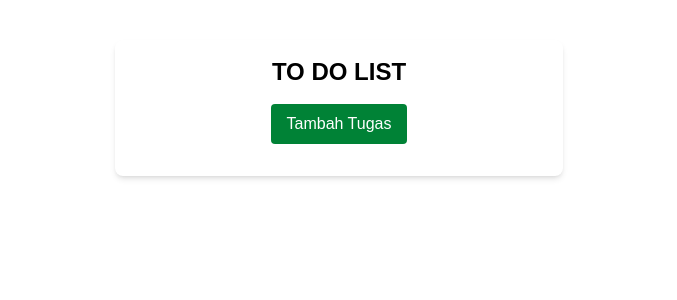
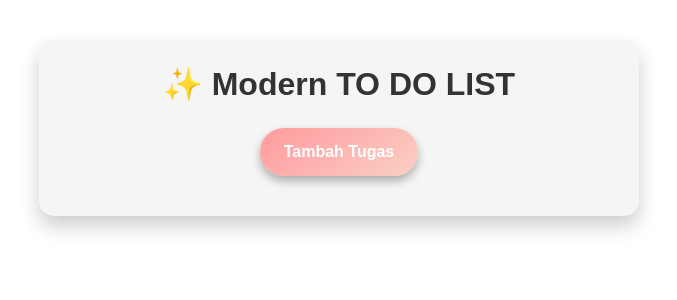
Before and after one commit to Ariqmiftah1/tdlariq, a Next.js app: page / in a window 1280 px wide. Shown: the top 300 px of the page, without its empty margins (301-978 px from the left). Built offline with nearby package versions, Linux system fonts and the light colour scheme; no server answers; the database is empty.

Commit message:
updae css

```diff
--- a/src/app/components/todolist.tsx
+++ b/src/app/components/todolist.tsx
@@ -138,27 +138,61 @@ export default function TodoList() {
   };
 
   return (
-    <div className="max-w-md mx-auto mt-10 p-4 bg-white shadow-md rounded-lg">
-      <h1 className="text-2xl text-black font-bold mb-4 flex justify-center">TO DO LIST</h1>
-      <div className="flex justify-center mb-4">
+    <div
+      style={{
+        maxWidth: '600px',
+        margin: '40px auto',
+        padding: '20px',
+        borderRadius: '15px',
+        backgroundColor: '#f5f5f5',
+        boxShadow: '0 10px 20px rgba(0, 0, 0, 0.2)',
+        fontFamily: 'Arial, sans-serif',
+      }}
+    >
+      <h1
+        style={{
+          textAlign: 'center',
+          fontSize: '2rem',
+          fontWeight: 'bold',
+          color: '#333333',
+          marginBottom: '20px',
+        }}
+      >
+        ✨ Modern TO DO LIST
+      </h1>
+      <div
+        style={{
+          display: 'flex',
+          justifyContent: 'center',
+          marginBottom: '20px',
+        }}
+      >
         <button
           onClick={addTask}
-          className="bg-green-700 hover:bg-green-900 text-white px-4 py-2 rounded"
+          style={{
+            padding: '12px 24px',
+            borderRadius: '30px',
+            background: 'linear-gradient(145deg, #ff9a9e, #fad0c4)',
+            color: '#ffffff',
+            fontWeight: 'bold',
+            cursor: 'pointer',
+            border: 'none',
+            boxShadow: '0 5px 10px rgba(0, 0, 0, 0.3)',
+          }}
         >
           Tambah Tugas
         </button>
       </div>
-      <ul>
+      <ul style={{ listStyle: 'none', padding: 0, margin: 0 }}>
         <AnimatePresence>
           {tasks.map((task) => {
             const timeLeft = calculateTimeRemaining(task.deadline);
             const isExpired = timeLeft === 'Waktu habis!';
             const taskColor = task.completed
-              ? 'bg-green-200'
+              ? '#c8e6c9'
               : isExpired
-              ? 'bg-red-200'
-              : 'bg-yellow-200';
-
+              ? '#ffcdd2'
+              : '#ffe0b2';
             return (
               <motion.li
                 key={task.id}
@@ -166,36 +200,69 @@ export default function TodoList() {
                 animate={{ opacity: 1, y: 0 }}
                 exit={{ opacity: 0, x: -20 }}
                 transition={{ duration: 0.3 }}
-                className={`flex flex-col justify-between p-2 border-b rounded-lg ${taskColor}`}
+                style={{
+                  backgroundColor: taskColor,
+                  borderRadius: '10px',
+                  padding: '16px',
+                  marginBottom: '15px',
+                  boxShadow: '0 4px 8px rgba(0, 0, 0, 0.1)',
+                }}
               >
-                <div className="flex justify-between items-center space-x-2">
+                <div
+                  style={{
+                    display: 'flex',
+                    justifyContent: 'space-between',
+                    alignItems: 'center',
+                  }}
+                >
                   <span
                     onClick={() => toggleTask(task.id)}
-                    className={`flex-1 cursor-pointer transition-500 ${
-                      task.completed
-                        ? 'line-through text-gray-500'
-                        : 'font-semibold text-gray-700'
-                    }`}
+                    style={{
+                      flex: 1,
+                      fontSize: '1rem',
+                      fontWeight: '500',
+                      color: task.completed ? '#aaaaaa' : '#333333',
+                      textDecoration: task.completed ? 'line-through' : 'none',
+                      cursor: 'pointer',
+                      marginRight: '10px',
+                    }}
                   >
                     {task.text}
                   </span>
                   <button
                     onClick={() => editTask(task.id, task.text, task.deadline)}
-                    className="text-white p-1 rounded bg-blue-600 hover:bg-blue-800"
+                    style={{
+                      padding: '8px 12px',
+                      borderRadius: '50%',
+                      border: 'none',
+                      color: '#ffffff',
+                      cursor: 'pointer',
+                      background: 'linear-gradient(145deg, #64b5f6, #90caf9)',
+                      boxShadow: '0 3px 6px rgba(0, 0, 0, 0.2)',
+                      marginRight: '8px',
+                    }}
                   >
-                    Edit
+                    ✏️
                   </button>
                   <button
                     onClick={() => deleteTask(task.id)}
-                    className="text-white p-1 rounded bg-red-600 hover:bg-red-800"
+                    style={{
+                      padding: '8px 12px',
+                      borderRadius: '50%',
+                      border: 'none',
+                      color: '#ffffff',
+                      cursor: 'pointer',
+                      background: 'linear-gradient(145deg, #e57373, #ef9a9a)',
+                      boxShadow: '0 3px 6px rgba(0, 0, 0, 0.2)',
+                    }}
                   >
-                    Hapus
+                    🗑️
                   </button>
                 </div>
-                <p className="text-sm text-gray-700">
+                <p style={{ fontSize: '0.9rem', color: '#666666' }}>
                   Deadline: {new Date(task.deadline).toLocaleString()}
                 </p>
-                <p className="text-xs font-semibold text-gray-700">
+                <p style={{ fontSize: '0.8rem', fontWeight: 'bold', color: '#888888' }}>
                   ⏳ {timeRemaining[task.id] || 'Menghitung...'}
                 </p>
               </motion.li>
```
